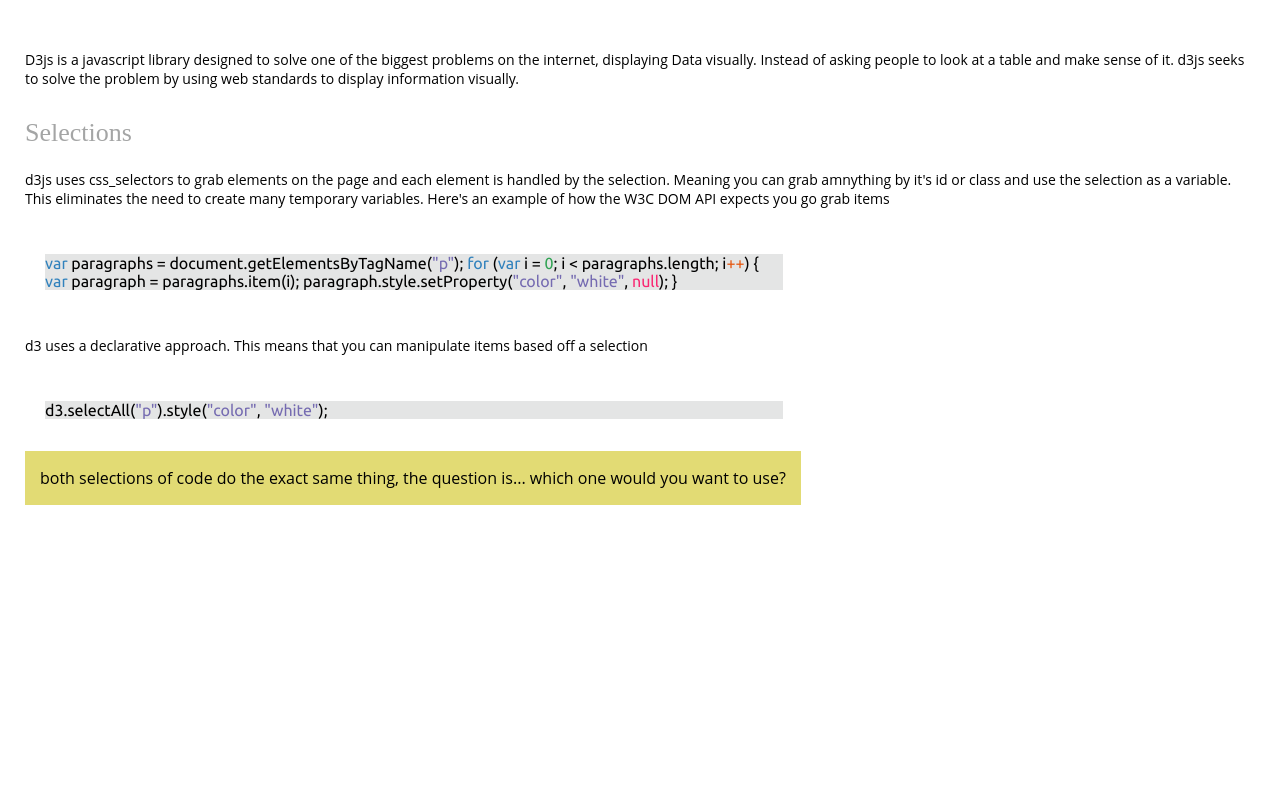
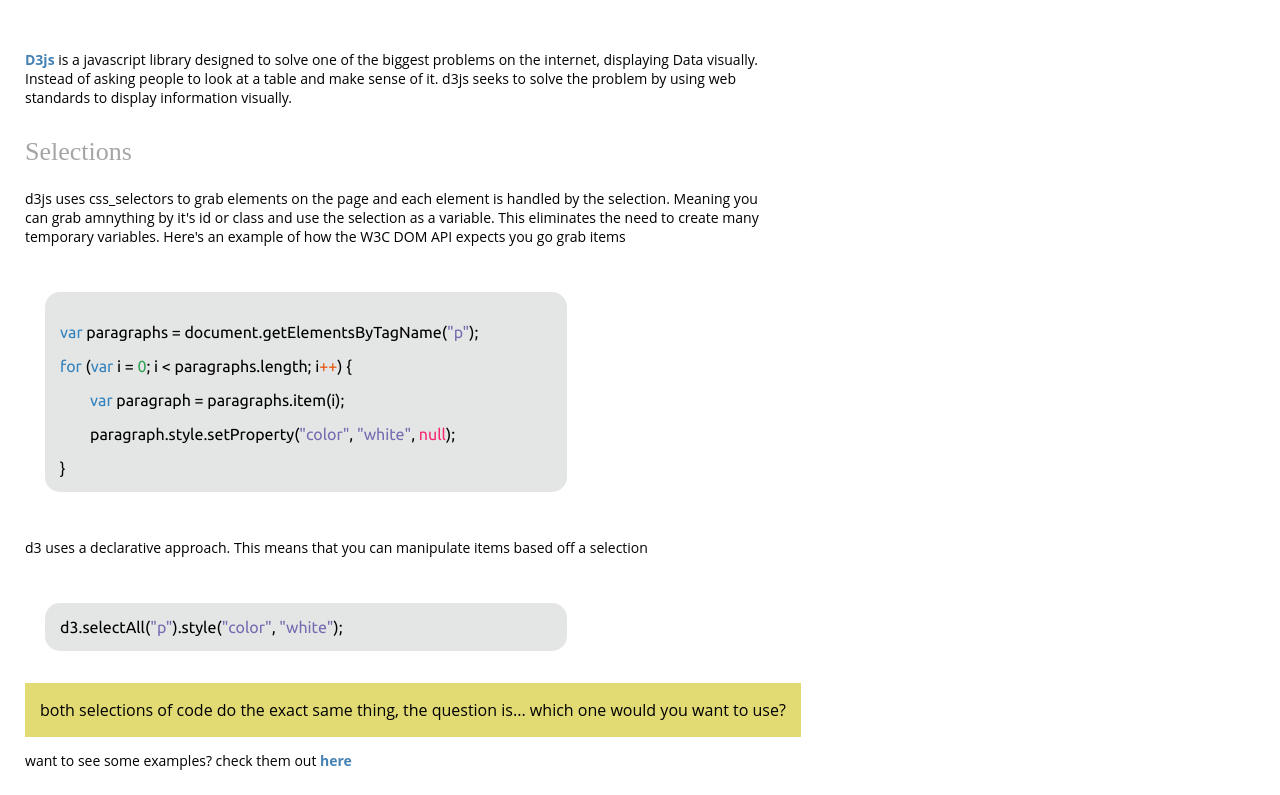
Before and after one commit to TheMcMurder/542_project_1, a plain HTML site: page index.html in a window 1280 px wide. Shown: the part 102-897 px from the top of the page. Before the commit the page ends 800 px from the top, so only its background shows below. Drawn offline with Linux system fonts and the light colour scheme.

Commit message:
completed v1

```diff
--- a/css/styles.css
+++ b/css/styles.css
@@ -31,17 +31,23 @@ body{
 	font-size: 14px;
 	font-family: Open Sans;
 	font-weight: 500px;
+	width: 60%
 
 }
 
 .code .javascript{
-	padding-left: 90px
+	padding-left: 15px;
+	padding-top: 15px;
+	padding-right: 15px;
 	font-size: 16px;
 	font-family: Ubuntu;
 	background-color: #e4e5e5;
 	display: inline-block;
-	width: 60%;
+	width: 40%;
 	margin: 2em 0 2em 20px;
+	padding-bottom: 15px;
+	/*border-left: solid #272822;*/
+	border-radius: 15px;
 }
 
 .javascript .keyword {
@@ -64,3 +70,14 @@ body{
 .javascript .literal{
 	color: #f92772;
 }
+
+.javascript .tab{
+	padding-left: 30px;
+}
+
+.link {
+	font-weight: bold;
+	color: steelblue;
+	text-decoration: none;
+
+}
--- a/index.html
+++ b/index.html
@@ -11,7 +11,7 @@
 		<h1>What is D3js?</h1>
 		<div class='text'>
 			<p>
-				D3js is a javascript library designed to solve one of the biggest problems on the internet, displaying Data visually.  Instead of asking people to look at a table and make sense of it.  d3js seeks to solve the problem by using web standards to display information visually.
+				<a class='link' href='http://d3js.org'>D3js</a> is a javascript library designed to solve one of the biggest problems on the internet, displaying Data visually.  Instead of asking people to look at a table and make sense of it.  d3js seeks to solve the problem by using web standards to display information visually.
 			</p>
 		</div>
 
@@ -30,10 +30,10 @@
 		<div class='code'>
 
 			<code class='javascript'>
-				<span class='keyword'>var</span> paragraphs = document.getElementsByTagName(<span class='string'>"p"</span>);
-				<span class='keyword'>for</span> (<span class='keyword'>var</span> i = <span class='number'>0</span>; i &lt; paragraphs.length; i<span class='special'>++</span>) {
-				<span class='keyword'>var</span> paragraph = paragraphs.item(i);
-				paragraph.style.setProperty(<span class='string'>"color"</span>, <span class='string'>"white"</span>, <span class='literal'>null</span>);
+				<p><span class='keyword'>var</span> paragraphs = document.getElementsByTagName(<span class='string'>"p"</span>);</p>
+				<p><span class='keyword'>for</span> (<span class='keyword'>var</span> i = <span class='number'>0</span>; i &lt; paragraphs.length; i<span class='special'>++</span>) {</p>
+				<p class='tab'><span class='keyword'>var</span> paragraph = paragraphs.item(i);</p>
+				<p class='tab'>paragraph.style.setProperty(<span class='string'>"color"</span>, <span class='string'>"white"</span>, <span class='literal'>null</span>);</p>
 			}
 
 		</div>
@@ -52,6 +52,9 @@
 			<p> both selections of code do the exact same thing, the question is... which one would you want to use?</p>
 
 		</div>
+		<div class='text'>
+			<p> want to see some examples? check them out <a class='link' href='http://bl.ocks.org/themcmurder'>here</a> </p>
+		</div>
 
 	</section>
 
```
